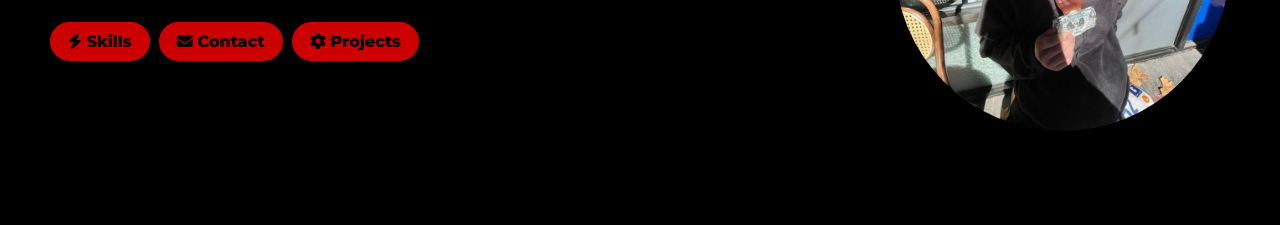
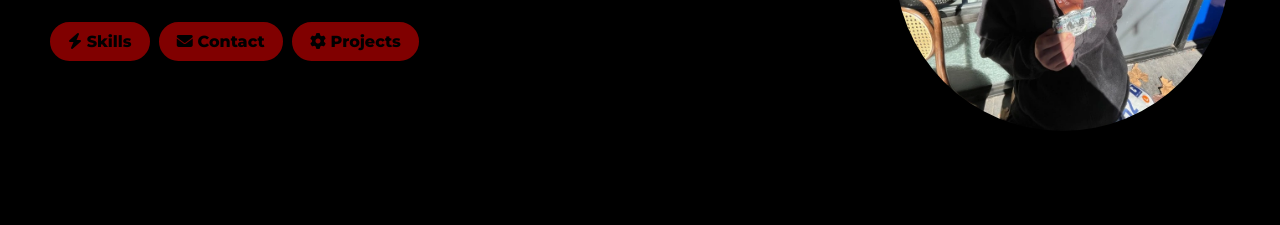
Before and after one commit to dumbyoodoodo/wilsonportfolio.github.io, a plain HTML site: page index.html in a window 1280 px wide. Shown: the part 334-559 px from the top of the page. Drawn offline with Linux system fonts and the light colour scheme.

Commit message:
Update style.css

```diff
--- a/style.css
+++ b/style.css
@@ -1,6 +1,6 @@
 :root {
     --text-color: #FFFFFF;
-    --button-color: #CC0000;
+    --button-color: #800000;
     --background-color: #000000;
 }
 
```
